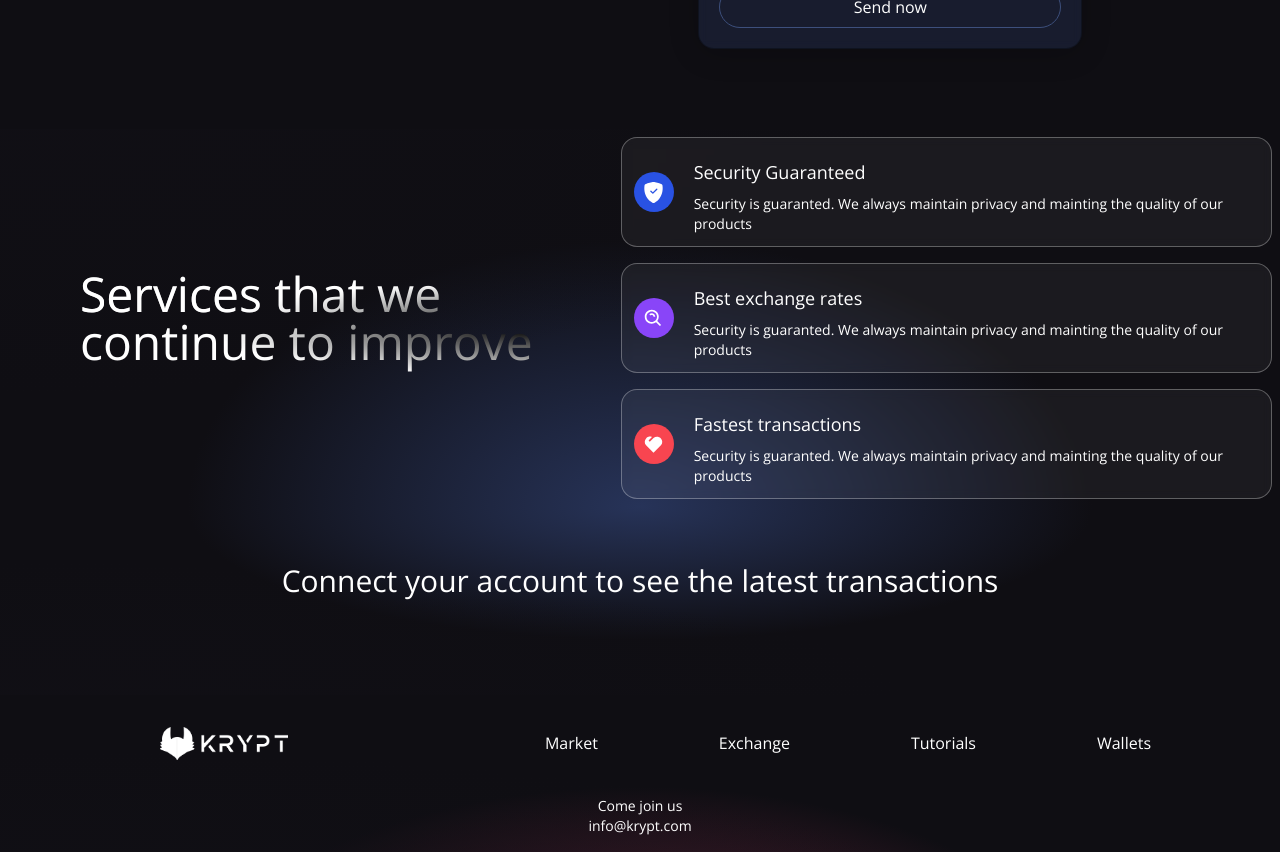
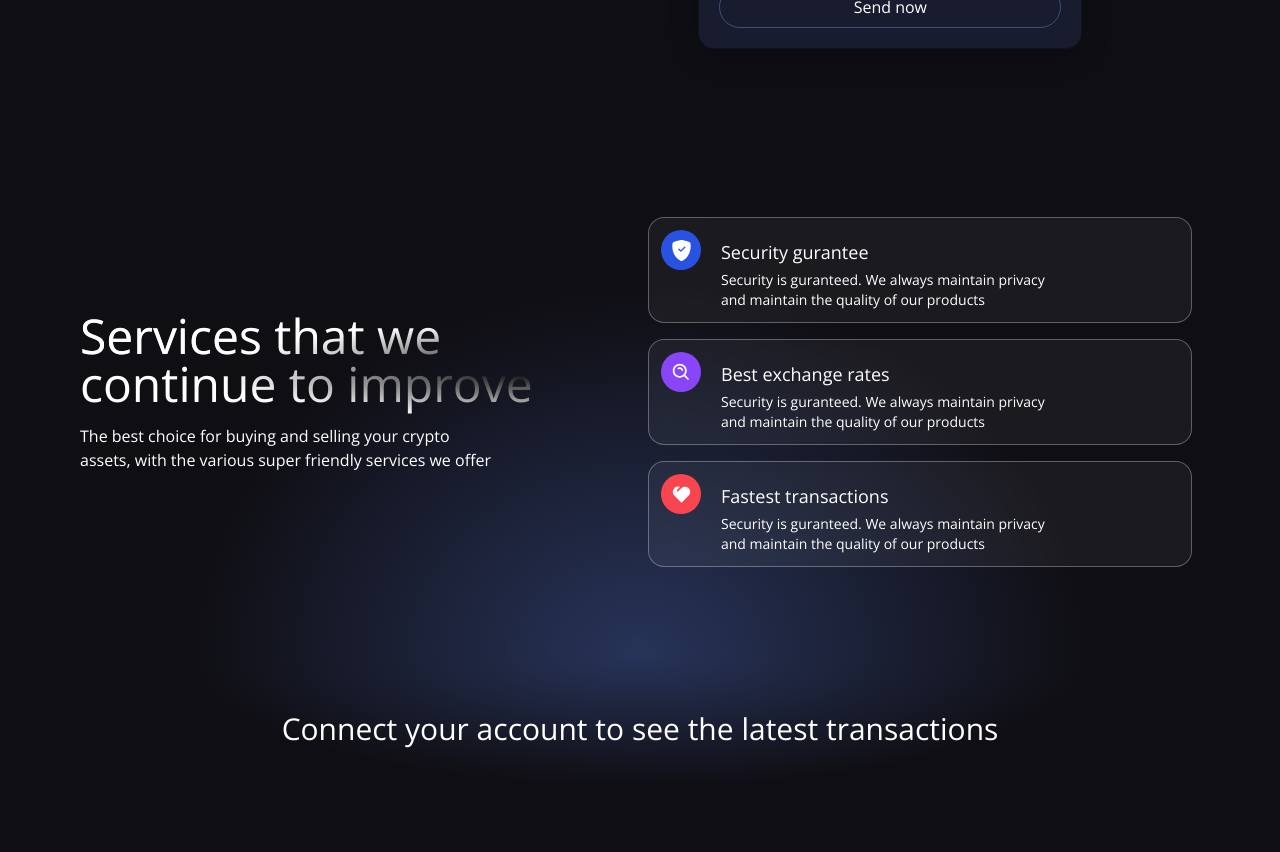
Before and after one commit to Diogo0602x/KRYPT, a React (Vite) app in the folder client/: page / in a window 1280 px wide. Shown: the part 620-1472 px from the top of the page. Built offline with nearby package versions, Linux system fonts and the light colour scheme.

Commit message:
Footer adjusted

```diff
--- a/client/src/components/Footer.jsx
+++ b/client/src/components/Footer.jsx
@@ -1,3 +1,5 @@
+import React from 'react';
+
 import logo from '../../images/logo.png';
 
 const Footer = () => {
--- a/client/src/components/Services.jsx
+++ b/client/src/components/Services.jsx
@@ -3,52 +3,55 @@ import { BsShieldFillCheck } from 'react-icons/bs';
 import { BiSearchAlt } from 'react-icons/bi';
 import { RiHeart2Fill } from 'react-icons/ri';
 
-const ServicesCard = ({color, title, icon, subtitle}) => (
-    <div className='flex flex-row justify-start items-center white-glassmorphism p-3 m-2 cursor-pointer hover:shadow-xl'>
+const ServiceCard = ({ color, title, icon, subtitle }) => (
+  <div className='flex flex-row justify-start items-start white-glassmorphism p-3 m-2 cursor-pointer hover:shadow-xl'>
     <div className={`w-10 h-10 rounded-full flex justify-center items-center ${color}`}>
       {icon}
     </div>
     <div className='ml-5 flex flex-col flex-1'>
-            <h1 className='mt-2 text-white text-lg'>{title}</h1>
-            <p className='mt-2 text-white text-sm md:2-9/12'>{subtitle}</p>
+      <h3 className='mt-2 text-white text-lg'>{title}</h3>
+      <p className='mt-1 text-white text-sm md:w-9/12'>{subtitle}</p>
     </div>
   </div>
-)
+);
 
-const Services = () => {
-    return (
-        <div className='flex flex-col md:flex-row w-full justify-center items-center gradient-bg-services'>
-            <div className="flex mf:flex-row flex-col items-center justify-between md:p-20 py-12 px-4">
-                <div className="flex-1 flex flex-col justify-start items-start">
-                    <h1 className="text-white text-3xl sm:text-5xl py-2 text-gradient ">
+const Services = () => (
+  <div className='flex w-full justify-center items-center gradient-bg-services'>
+    <div className='flex mf:flex-row flex-col items-center justify-between md:p-20 py-12 px-4'>
+      <div className='flex-1 flex flex-col justify-start items-start'>
+        <h1 className='text-white text-3xl sm:text-5xl py-2 text-gradient '>
           Services that we
           <br />
           continue to improve
         </h1>
+        <p className='text-left my-2 text-white font-light md:w-9/12 w-11/12 text-base'>
+          The best choice for buying and selling your crypto assets, with the
+          various super friendly services we offer
+        </p>
       </div>
-            </div>
+
       <div className='flex-1 flex flex-col justify-start items-center'>
-                <ServicesCard
+        <ServiceCard
           color='bg-[#2952E3]'
-                    title='Security Guaranteed'
-                    icon={<BsShieldFillCheck fontSize={21} className='text-white'/>}
-                    subtitle='Security is guaranted. We always maintain privacy and mainting the quality of our products'
+          title='Security gurantee'
+          icon={<BsShieldFillCheck fontSize={21} className='text-white' />}
+          subtitle='Security is guranteed. We always maintain privacy and maintain the quality of our products'
         />
-                <ServicesCard
+        <ServiceCard
           color='bg-[#8945F8]'
           title='Best exchange rates'
-                    icon={<BiSearchAlt fontSize={21} className='text-white'/>}
-                    subtitle='Security is guaranted. We always maintain privacy and mainting the quality of our products'
+          icon={<BiSearchAlt fontSize={21} className='text-white' />}
+          subtitle='Security is guranteed. We always maintain privacy and maintain the quality of our products'
         />
-                <ServicesCard
+        <ServiceCard
           color='bg-[#F84550]'
           title='Fastest transactions'
-                    icon={<RiHeart2Fill fontSize={21} className='text-white'/>}
-                    subtitle='Security is guaranted. We always maintain privacy and mainting the quality of our products'
+          icon={<RiHeart2Fill fontSize={21} className='text-white' />}
+          subtitle='Security is guranteed. We always maintain privacy and maintain the quality of our products'
         />
       </div>
     </div>
+  </div>
 );
-}
 
 export default Services;
--- a/client/src/context/TransactionContext.jsx
+++ b/client/src/context/TransactionContext.jsx
@@ -114,7 +114,7 @@ export const TransactionProvider = ({children}) => {
                   to: addressTo,
                   gas: "0x5208",
                   value: parsedAmount._hex,
-                }],
+                }]
             });
 
             const transactionHash = await transactionContract.addToBlockchain(addressTo, parsedAmount, message, keyword);
--- a/client/src/main.jsx
+++ b/client/src/main.jsx
@@ -9,7 +9,7 @@ ReactDOM.render(
   <TransactionProvider>
     <React.StrictMode>
       <App/>
-      </React.StrictMode>,
+      </React.StrictMode>
   </TransactionProvider>,
   document.getElementById('root')
 )
```
Lines whose indentation alone changed are shown as unchanged.
